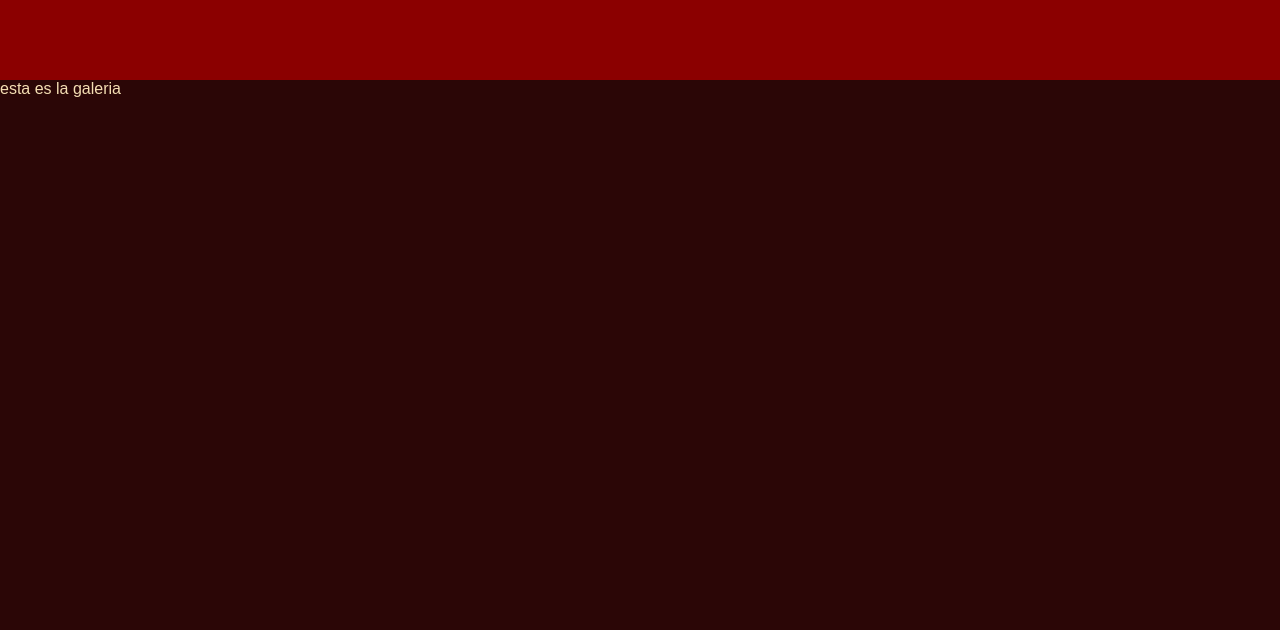
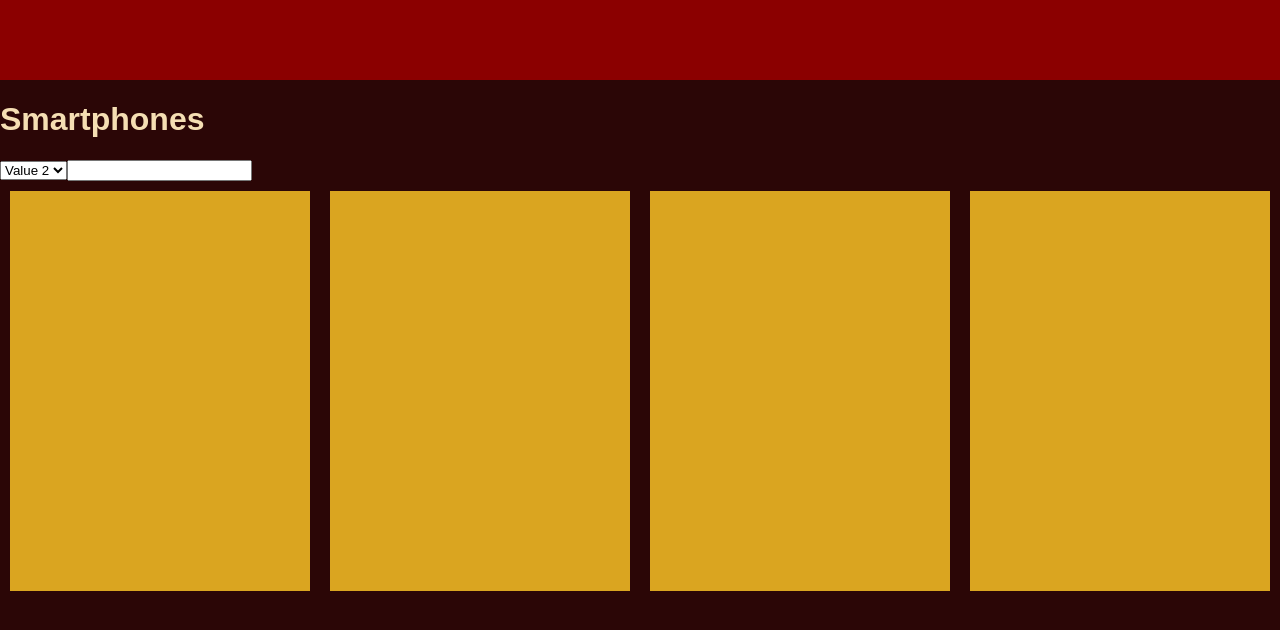
Before and after one commit to kholostyak17/null, a React (Create React App) app: page / in a window 1280 px wide. Shown: the top 630 px of the page. Built offline with nearby package versions, Linux system fonts and the light colour scheme.

Commit message:
Create ProductList page layout

```diff
--- a/src/components/Search.jsx
+++ b/src/components/Search.jsx
@@ -0,0 +1,7 @@
+import React from "react";
+
+const Search = () => {
+  return <input type="text" />;
+};
+
+export default Search;
--- a/src/pages/ProductList.jsx
+++ b/src/pages/ProductList.jsx
@@ -1,7 +1,36 @@
 import React from "react";
+import Search from "../components/Search";
+
+const SortPicker = () => {
+  return (
+    <select name="select">
+      <option value="value1">Value 1</option>
+      <option value="value2" selected>
+        Value 2
+      </option>
+      <option value="value3">Value 3</option>
+    </select>
+  );
+};
 
 const ProductList = () => {
-  return <div className="list-page">esta es la galeria</div>;
+  return (
+    <div className="list-page">
+      <h1>Smartphones</h1>
+      <div>
+        <div>
+          <SortPicker />
+          <Search />
+        </div>
+        <div className="list-elements">
+          <div className="item"></div>
+          <div className="item"></div>
+          <div className="item"></div>
+          <div className="item"></div>
+        </div>
+      </div>
+    </div>
+  );
 };
 
 export default ProductList;
--- a/src/styles/ProductList.scss
+++ b/src/styles/ProductList.scss
@@ -1,3 +1,24 @@
 .list-page {
   width: 100%;
 }
+
+.list-elements {
+  display: grid;
+  justify-content: center;
+  align-items: center;
+  gap: 20px;
+  padding: 10px;
+}
+
+.item {
+  background-color: goldenrod;
+  width: 100%;
+  height: 400px;
+}
+
+@media (max-width: 2000px) {
+  .list-elements {
+    grid-template-columns: repeat(4, 1fr);
+    grid-template-rows: 1fr;
+  }
+}
```
